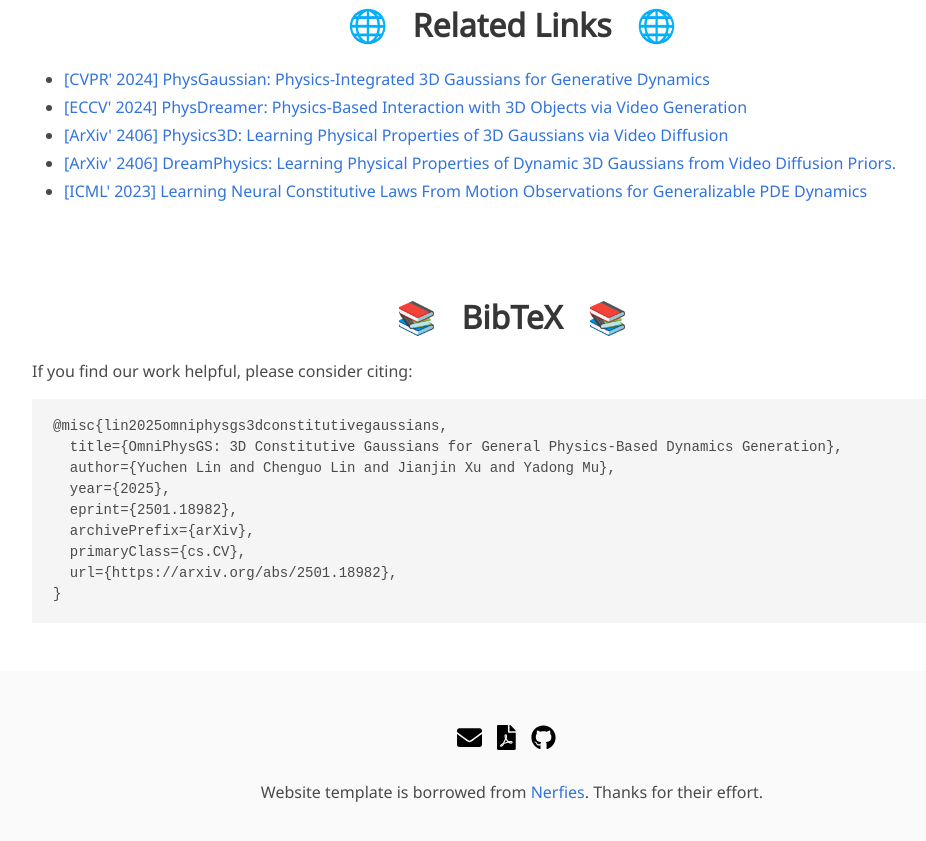
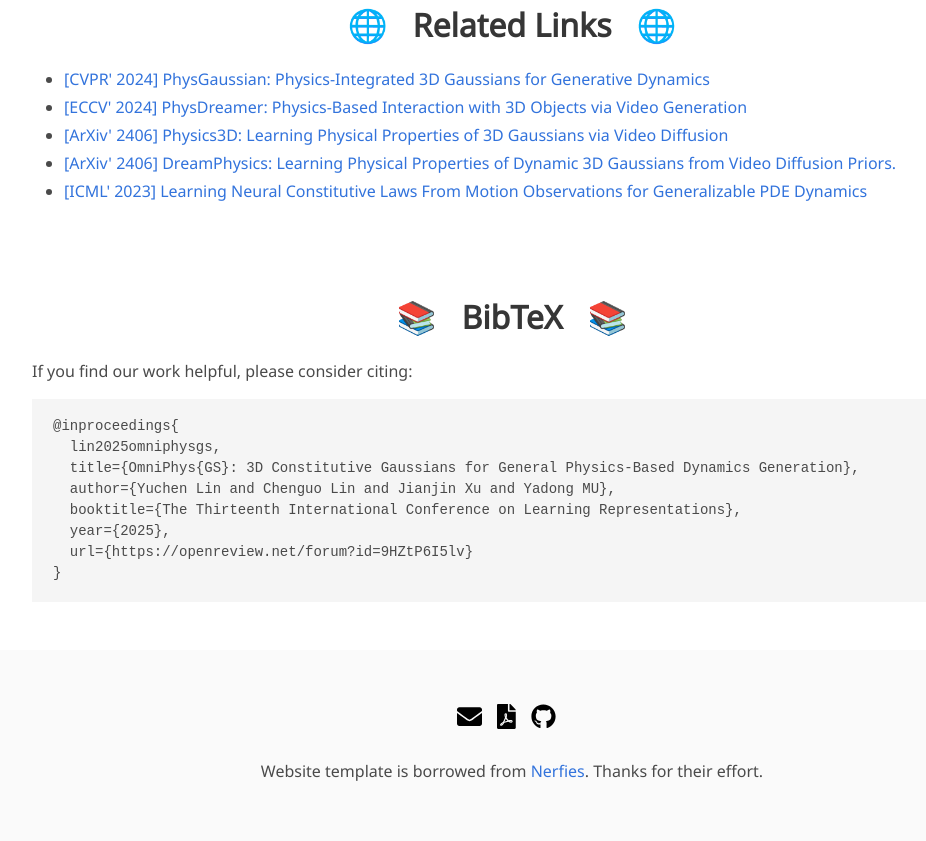
Before and after one commit to wgsxm/wgsxm.github.io, a Jekyll site: the page projects/omniphysgs/index.html, which Jekyll copies as it is, in a window 1280 px wide and 900 px high, scrolled down 5912 px. Shown: the top 841 px of the window, without its empty margins (128-1054 px from the left). Built offline with Jekyll 4.4.1, drawn with Linux system fonts in a browser that asks for light colours; nearby versions of some CDN libraries; some web fonts are replaced; library files that are not in the unit come from our copies; a style sheet for code colours, icons or effects is not loaded.

Commit message:
update omniphysgs bib

```diff
--- a/projects/omniphysgs/index.html
+++ b/projects/omniphysgs/index.html
@@ -512,14 +512,13 @@
           If you find our work helpful, please consider citing:
         </p>
         <pre>
-<code>@misc{lin2025omniphysgs3dconstitutivegaussians,
-  title={OmniPhysGS: 3D Constitutive Gaussians for General Physics-Based Dynamics Generation},
-  author={Yuchen Lin and Chenguo Lin and Jianjin Xu and Yadong Mu},
+<code>@inproceedings{
+  lin2025omniphysgs,
+  title={OmniPhys{GS}: 3D Constitutive Gaussians for General Physics-Based Dynamics Generation},
+  author={Yuchen Lin and Chenguo Lin and Jianjin Xu and Yadong MU},
+  booktitle={The Thirteenth International Conference on Learning Representations},
   year={2025},
-  eprint={2501.18982},
-  archivePrefix={arXiv},
-  primaryClass={cs.CV},
-  url={https://arxiv.org/abs/2501.18982},
+  url={https://openreview.net/forum?id=9HZtP6I5lv}
 }</code></pre>
       </div>
     </div>
@@ -534,7 +533,7 @@
         <a class="icon-link" href="mailto:linyuchen@stu.pku.edu.cn" class="external-link" disabled>
           <i class="fas fa-envelope"></i>
         </a> &nbsp;
-        <a class="icon-link" href="https://arxiv.org/pdf/2501.18982.pdf" class="external-link" disable>
+        <a class="icon-link" href="https://arxiv.org/pdf/2501.18982f.pdf" class="external-link" disable>
           <i class="fas fa-file-pdf"></i>
         </a> &nbsp;
         <a class="icon-link" href="https://github.com/wgsxm/omniphysgs" class="external-link" disabled>
```
